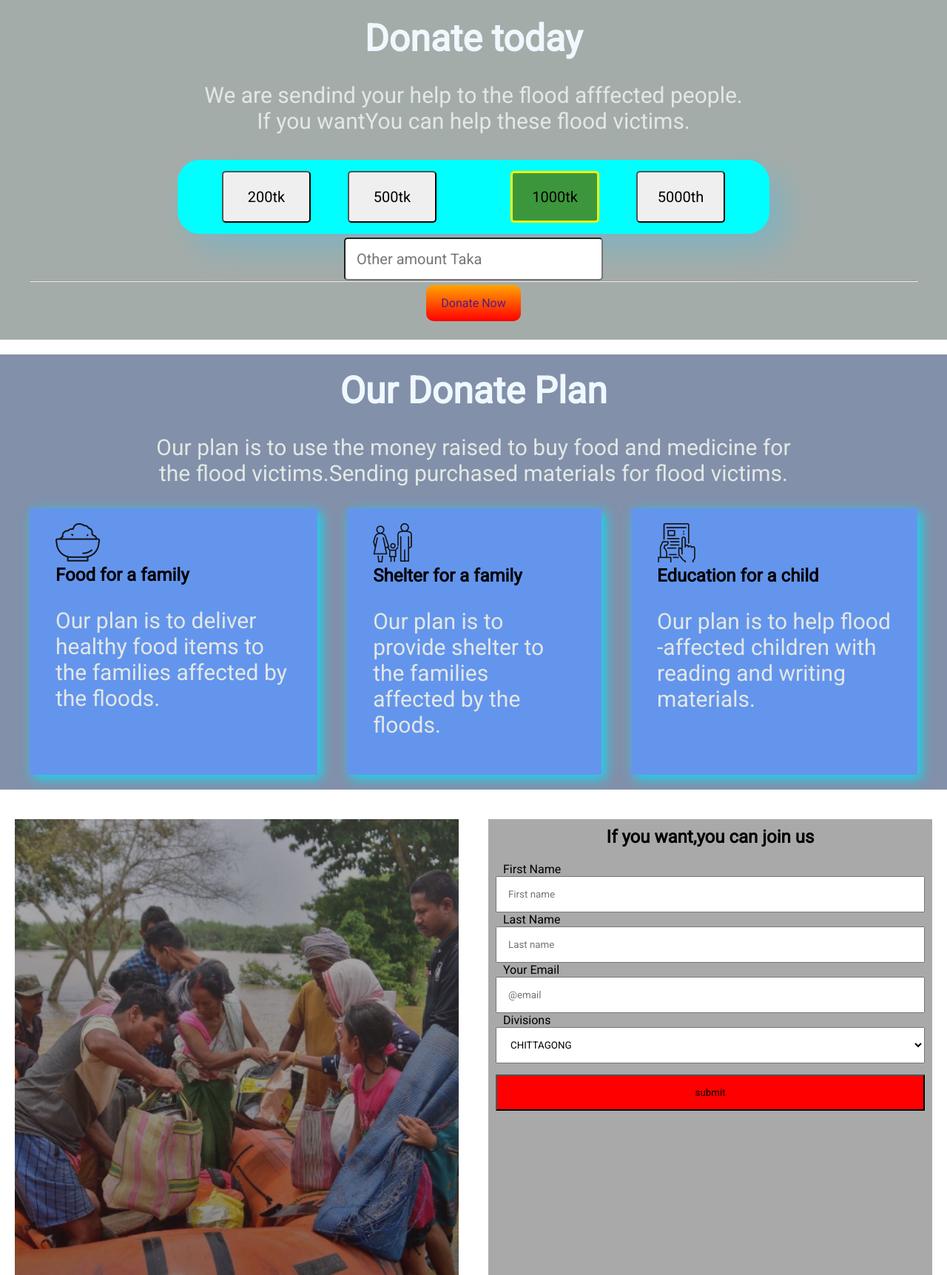
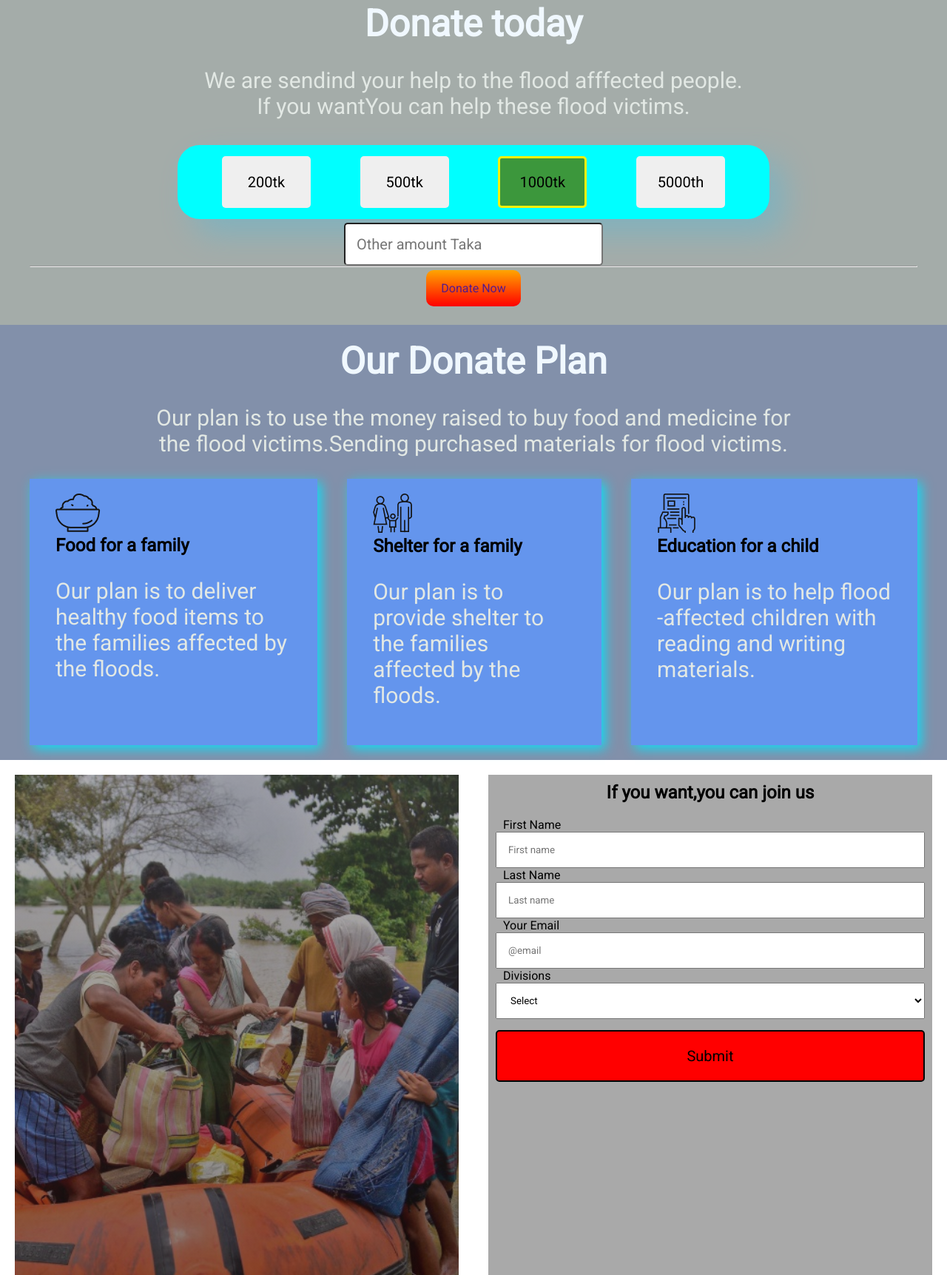
Before and after one commit to Abdulkarim6/Stand-by-the-flood-hit-people, a plain HTML site: page index.html in a window 1280 px wide. Shown: the part 1077-2800 px from the top of the page at 74% size. Drawn offline with Linux system fonts and the light colour scheme.

Commit message:
website done

```diff
--- a/index.html
+++ b/index.html
@@ -27,7 +27,7 @@
                 <div class="flex" id="donate-bill">
                 <button>200tk</button>
                 <button>500tk</button>
-                <a href="www.google.com"></a><button id="active">1000tk</button></a>
+                <button id="active">1000tk</button>
                 <button>5000th</button>
                 </div>
                 <div id="content2">
@@ -63,12 +63,6 @@
             </div>
         </div>
     </section>
-
-
-
-
-
-
     <section>
         <div class="flex fuii-width" >
             <div class="half-width-section">
@@ -85,7 +79,8 @@
                  <label for="Email">Your Email</label>
                  <input type="text" placeholder="@email">
                  <label for="text">Divisions</label>
-                 <select name="" id="">
+                 <select>
+                    <option value="Select">Select</option>
                     <option value="CHITTAGONG">CHITTAGONG</option>
                     <option value="DHAKA">DHAKA</option>
                     <option value="BARISHA">BARISHAL</option>
@@ -95,22 +90,11 @@
                     <option value="MYMENSINGH">MYMENSINGH</option>
                     <Option value="RANGPUR">RANGPUR</Option>
                  </select>
-                 <input type="submit" value="submit" >
+                 <button>Submit</button>
                  </div>
             </div>
         </div>
     </section>
-
-
-
-
-
-
-
-
-
-
-
     <section>
         <div class="update">
             <div id="content2">
@@ -123,8 +107,8 @@
             </div>
         </div>
     </section>
-    <footer id="content2" class="bg-color" >
-        <h1><span>BE Humble</span></h1>
+    <footer id="content2" class="footer-color" >
+        <h1><span>WE are for the people</span></h1>
         <p>©Create by Abdul Karim,2022</p>
     </footer>
 </body>
--- a/style.css
+++ b/style.css
@@ -3,14 +3,11 @@
     padding:0;
     font-family:'Roboto', sans-serif;
 }
-section{
-    margin-bottom: 20px;
-}
+
 .banner{
     background-image:linear-gradient(rgba(2, 0, 0, 0.5),rgba(5, 5, 5, 0.495) ),url(image/banner.jpg);
     background-repeat: no-repeat;
     background-size: cover;
-
     height:100vh;
 }
 .content{
@@ -27,6 +24,7 @@ p{
     padding: 30px 0px;
 }
 .donate{
+    cursor: pointer;
     text-decoration: none;
     background-image: linear-gradient(orange,red);
     border-radius: 10px;
@@ -35,9 +33,8 @@ p{
 .donation{
     background-color: rgb(164, 172, 169);
     padding: 40px;
-
 }
-#content2{
+#content2,.service-topic{
     text-align: center;
 }
 .flex{
@@ -51,22 +48,21 @@ p{
     justify-content: space-between;
     padding:15px 60px;
 }
-.flex button{
-    height: 70px;
+ .flex button{
+     cursor: pointer;
+     height: 70px;
      width: 120px;
      font-size: 20px;
+     border: none;
+     border-radius:5px;
 }
 #active{
     background-color: rgb(60, 151, 60);
     border: 3px solid rgb(245, 241, 11);
-
 }
 .our-plan{
     background-color: rgb(130, 144, 170);
     padding: 20px;
-}
-.service-topic{
-    text-align: center;
 }
 #service{
     justify-content: space-between;
@@ -79,7 +75,6 @@ p{
 }
 .fuii-width{
     width: 100%;
-
 }
 .half-width-section{
     width: 50%;
@@ -92,13 +87,13 @@ p{
    background-position: center;
     height:100vh;
 }
+.from{
+    background-color: darkgrey;
+    border-radius: 5px solid;
+}
 .public-ad{
     text-align: center;
     padding: 10px;
-}
-.from{
-    background-color: darkgrey;
-    border-radius: 5px solid;
 }
 label{
     padding: 10px 10px;
@@ -112,37 +107,15 @@ input[type=text],select{
     padding: 15px 15px;
     box-sizing: border-box;
 }
-input[type=submit]{
+.type button{
     background-color: red;
     width: 100%;
     display: inline-block;
     padding: 15px 15px;
+    border: 2px solid;
     box-sizing: border-box;
     margin: 15px auto;
 }
-
-
-
-
-
-
-
-
-
-
-
-
-
-
-
-
-
-
-
-
-
-
-
 .update{
     background-color: lightslategrey;
     padding: 25px;
@@ -155,16 +128,13 @@ input[type=submit]{
          margin: auto;
          padding: 40px;
          border-radius: 10px;
-
-
 }
-#content2 input,.input-type input,button{
+#content2 input,.input-type input{
     width: 350px;
     font-size: 20px;
     border-radius: 5px;
     padding: 15px;
 }
-
-.bg-color{
+.footer-color{
     background-color: rgb(10, 10, 10);
 }
```
